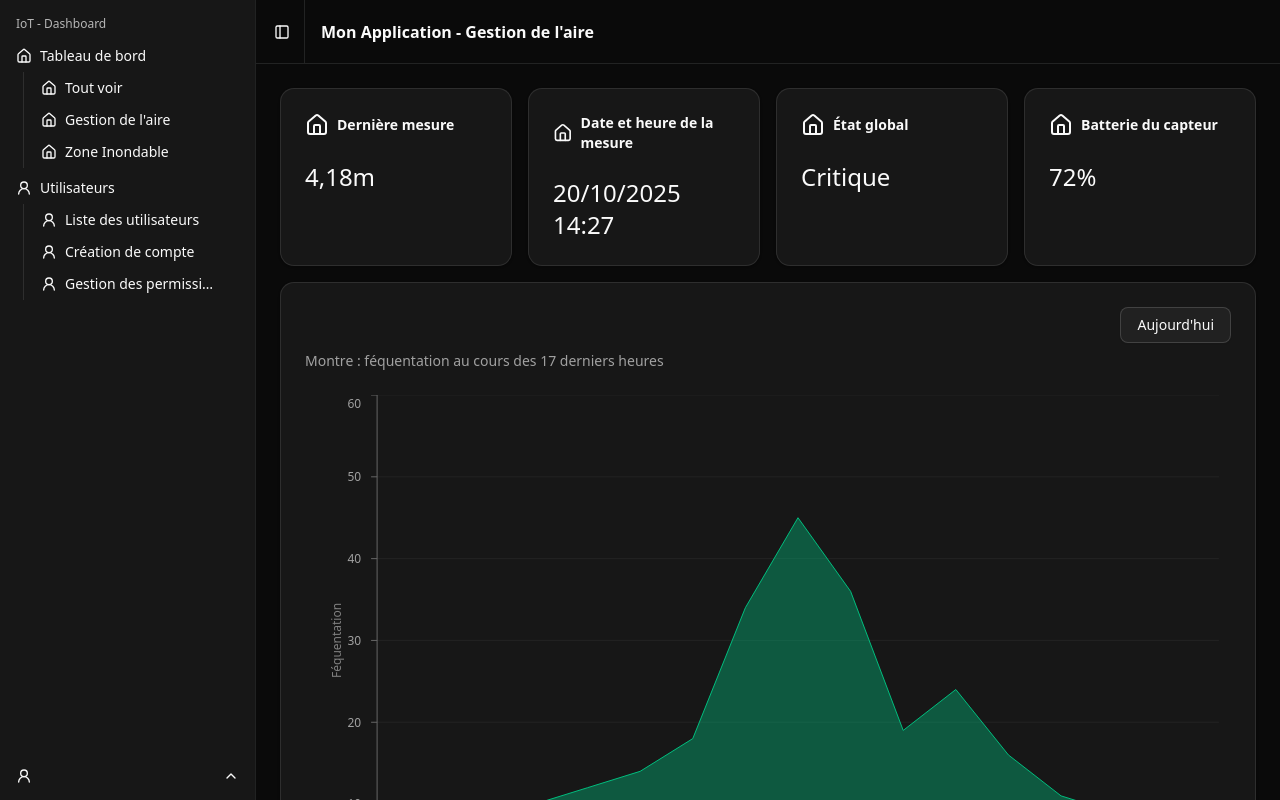
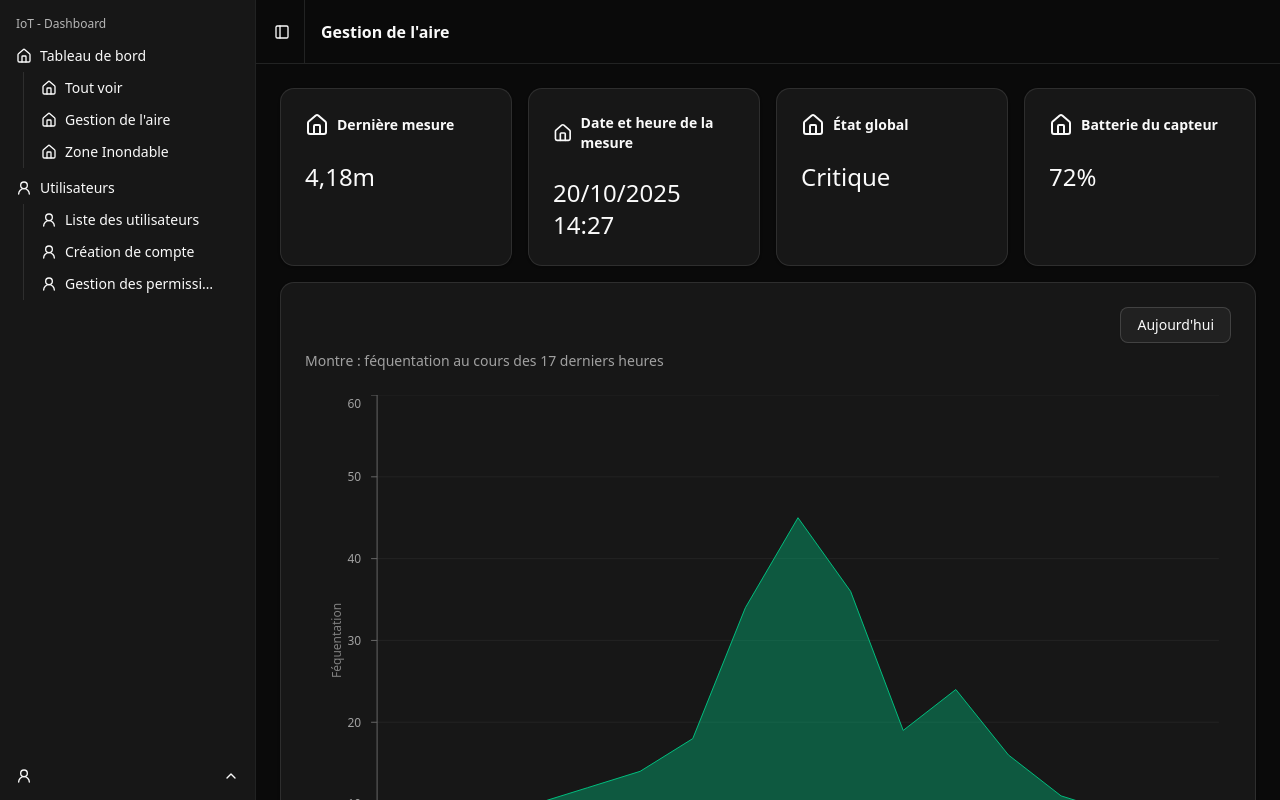
Before and after one commit to IOT-Project-3/Dashboard-IoT, a React (Vite) app: page /gestion-de-l-aire in a window 1280 px wide. Shown: the top 800 px of the page. Built offline with nearby package versions, Linux system fonts and the light colour scheme.

Commit message:
Nom des pages du dashboard

```diff
--- a/src/layouts/DashboardLayout.jsx
+++ b/src/layouts/DashboardLayout.jsx
@@ -9,23 +9,33 @@ import { Separator } from "@/components/ui/separator";
 
 export default function DashboardLayout() {
   let location = useLocation().pathname;
-  if (location.includes("admin")) {
-    location = location.split("/")[2];
-    if (location === "users") {
-      location = "Liste des utilisateurs";
-    } else if (location === "create-account") {
-      location = "Création d'un compte";
-    } else if (location === "permissions") {
-      location = "Gestion des permissions";
+  const correspondances = {
+    admin: {
+      // Routes /admin/
+      "liste-utilisateurs": "Liste des utilisateurs",
+      "creer-compte": "Création d'un compte",
+      permissions: "Gestion des permissions",
+    },
+    // Routes /compte/
+    compte: { base: "Votre compte", details: "Paramètres de votre compte" },
+    // Routes /
+    "zone-inondable": "Zone inondable",
+    "gestion-de-l-aire": "Gestion de l'aire",
+    dashboard: "Tout voir",
+    savon: "Paramètres des savons",
+  };
+
+  let tempLocation = location.split("/");
+  if (location.includes("compte")) {
+    if (!tempLocation[2]) {
+      tempLocation[2] = "base";
     }
+  }
+
+  if (tempLocation.length > 2) {
+    location = correspondances[tempLocation[1]][tempLocation[2]];
   } else {
-    if (location === "/") {
-      location = "Tout voir";
-    } else if (location === "/gestion-de-l-aire") {
-      location = "Gestion de l'aire";
-    } else if (location === "/zone-inondable") {
-      location = "Zone inondable";
-    }
+    location = correspondances[tempLocation[1]];
   }
   return (
     <SidebarProvider>
@@ -38,7 +48,7 @@ export default function DashboardLayout() {
         <header className="flex h-16 shrink-0 items-center gap-2 border-b px-4">
           <SidebarTrigger className="-ml-1" />
           <Separator orientation="vertical" className="mr-2 h-4" />
-          <span className="font-semibold">Mon Application - {location}</span>
+          <span className="font-semibold">{location}</span>
         </header>
 
         <main className="flex-1 p-6">
```
